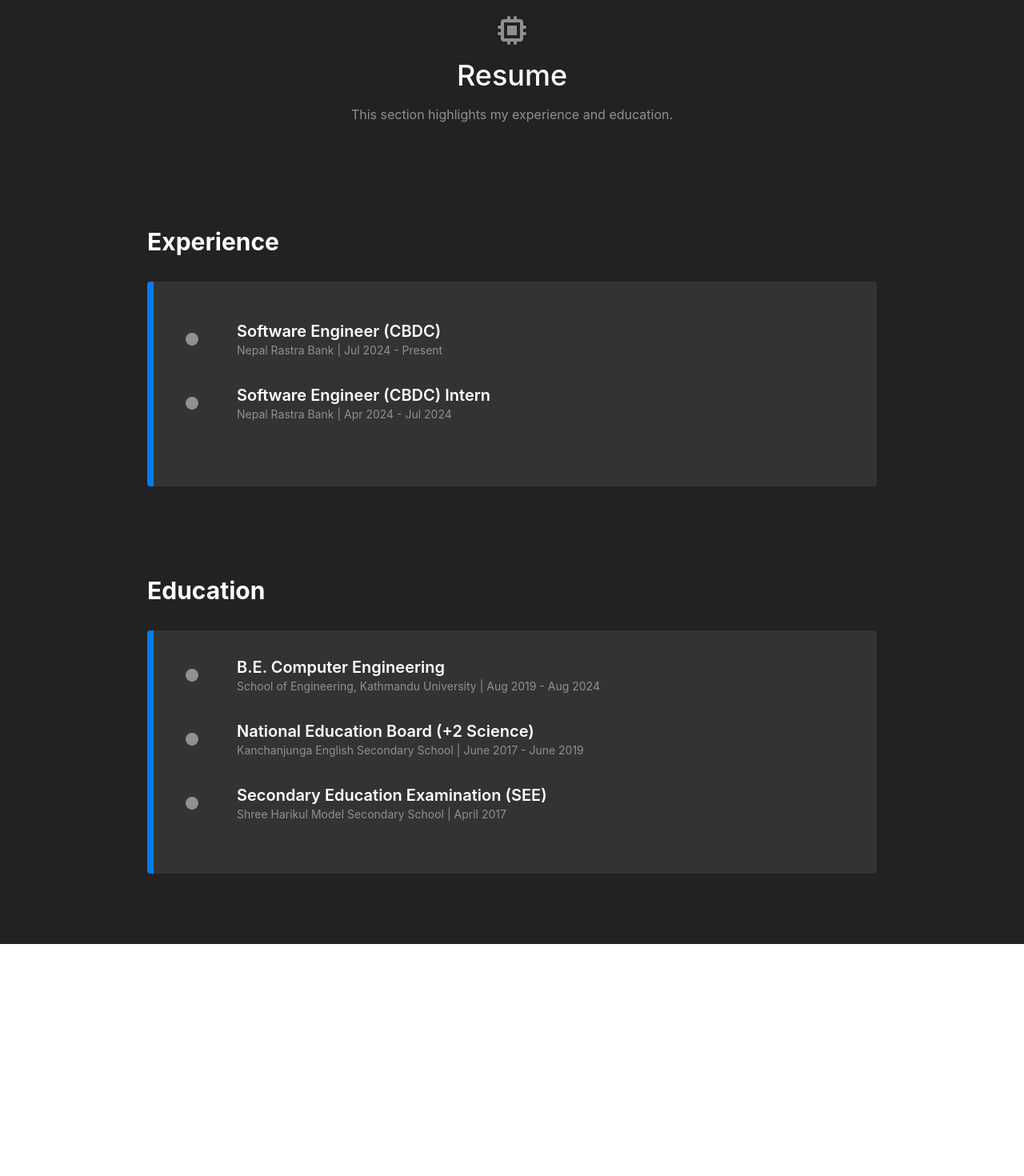
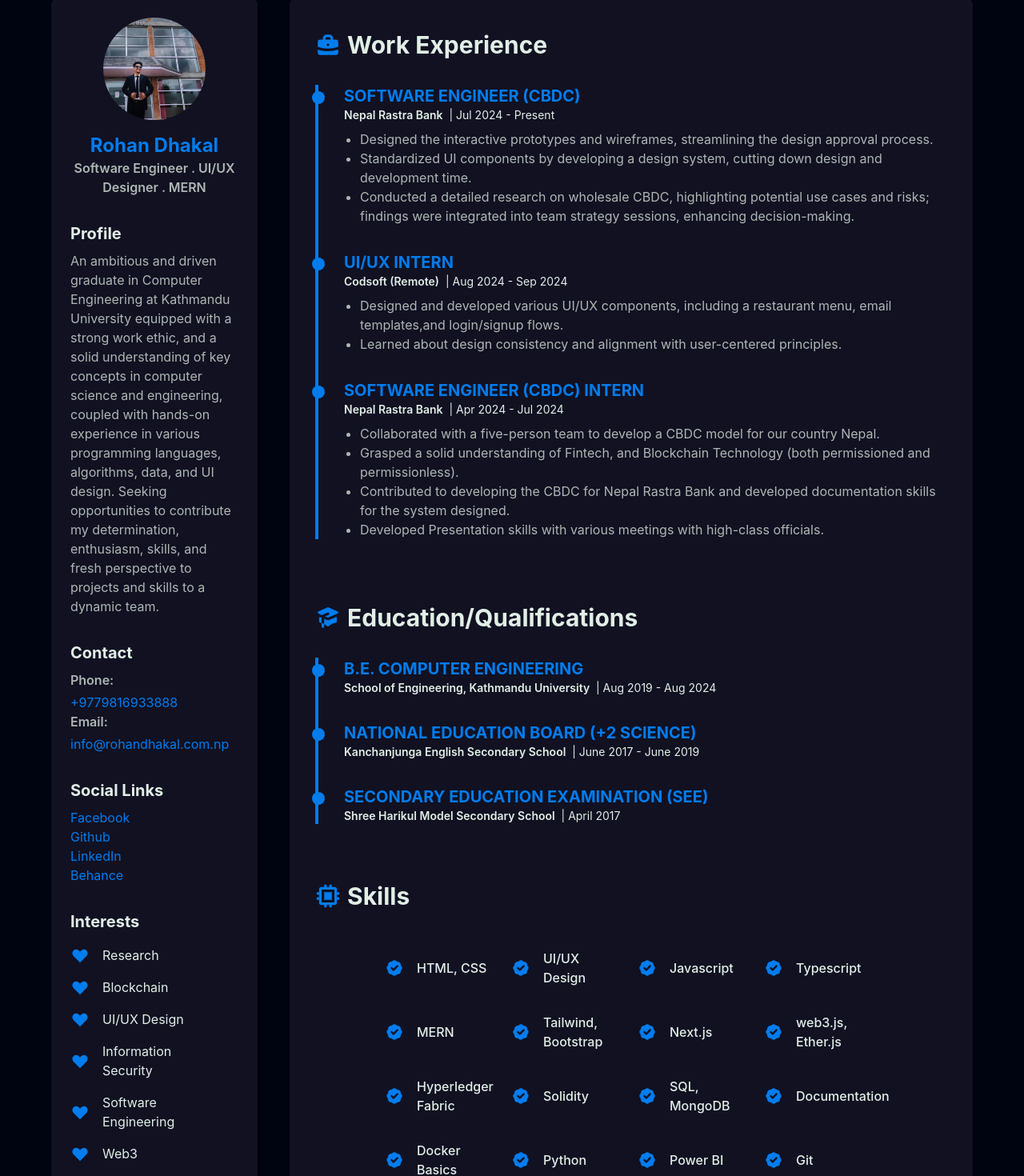
Before and after one commit to fearalert/portfolio_website, a React (Create React App) app: page /resume in a window 1280 px wide. Shown: the part 118-1588 px from the top of the page at 80% size. Before the commit the page ends 1298 px from the top, so only its background shows below. Built offline with nearby package versions, Linux system fonts and the light colour scheme.

Commit message:
modified the resume section, given clean look to it

```diff
--- a/src/components/data/Data.js
+++ b/src/components/data/Data.js
@@ -91,12 +91,11 @@ export const projects = [
   ];
 
 export const skills = [
- 'HTML, CSS', 'UI/UX Design', 'Graphic Design', 'Javascript', 'Typescript', 'MERN',
- 'Next.js', 'web3.js, Ether.js', 'Hyperledger Fabric', 'Solidity', 'SQL, MongoDB' , 'Documentation', 'Docker Basics',
- 'Git', 'Figma, Canva', 'Adobe Illustrator', 'SPSS Data Analysis', 'Flutter & Firebase', 'Teamwork & Leadership', 'Problem-Solving'
+ 'HTML, CSS', 'UI/UX Design', 'Javascript', 'Typescript', 'MERN', 'Tailwind, Bootstrap',
+ 'Next.js', 'web3.js, Ether.js', 'Hyperledger Fabric', 'Solidity', 'SQL, MongoDB' , 'Documentation', 'Docker Basics', 'Python', 'Power BI',
+ 'Git', 'Figma, Canva', 'Adobe Illustrator', 'SPSS Data Analysis', 'Flutter & Firebase', 'Teamwork, Leadership', 'Problem-Solving', 'Presentation'
 ];
 
 export const interests = [
-  'Research', 'Blockchain', 'UI/UX Design',
-   'Information Security', 'Software Engineering', 'web3', 'MERN Stack'
+  'Research', 'Blockchain', 'UI/UX Design', 'Information Security', 'Software Engineering', 'Web3', 'MERN Stack', 'Software Engineering'
 ];
--- a/src/components/data/Experience.js
+++ b/src/components/data/Experience.js
@@ -1,24 +1,32 @@
 export const experience = [
     {
       title: "Software Engineer (CBDC)",
-      position: "Nepal Rastra Bank",
+      company: "Nepal Rastra Bank",
       period: "Jul 2024 - Present",
+      "details": [
+      "Designed the interactive prototypes and wireframes, streamlining the design approval process.",
+      "Standardized UI components by developing a design system, cutting down design and development time.",
+      "Conducted a detailed research on wholesale CBDC, highlighting potential use cases and risks; findings were integrated into team strategy sessions, enhancing decision-making."
+    ]
+    },
+    {
+      title: "UI/UX Intern",
+      company: "Codsoft (Remote)",
+      period: "Aug 2024 - Sep 2024",
       details: [
-        // "Improvised the existing system performance by 10%",
-        // "Conducted security assessments and implemented robust cryptographic solutions to safeguard the digital currency.",
-        // "Monitored and analyzed the performance of the CBDC system, making necessary improvements to enhance efficiency.",
-        // "Presented project demo of the prototype to a division head and executive director of our concerned department.",
+        "Designed and developed various UI/UX components, including a restaurant menu, email templates,and login/signup flows.",
+        "Learned about design consistency and alignment with user-centered principles.",
       ],
     },
     {
       title: "Software Engineer (CBDC) Intern",
-      position: "Nepal Rastra Bank",
+      company: "Nepal Rastra Bank",
       period: "Apr 2024 - Jul 2024",
       details: [
-        // "Collaborated with a five-person team to develop a CBDC model for our country Nepal.",
-        // "Grasped a solid understanding of Fintech, and Blockchain Technology (both permissioned and permissionless).",
-        // "Contributed to developing the CBDC for Nepal Rastra Bank and developed documentation skills for the system designed.",
-        // "Developed Presentation skills with various meetings with high-class officials.",
+        "Collaborated with a five-person team to develop a CBDC model for our country Nepal.",
+        "Grasped a solid understanding of Fintech, and Blockchain Technology (both permissioned and permissionless).",
+        "Contributed to developing the CBDC for Nepal Rastra Bank and developed documentation skills for the system designed.",
+        "Developed Presentation skills with various meetings with high-class officials.",
       ],
     },
   ];
--- a/src/components/education/Education.jsx
+++ b/src/components/education/Education.jsx
@@ -1,23 +1,37 @@
 import React from "react";
 import { education } from "../data/Experience";
-import TimelineItem from "../TimelineItem";
+import { AcademicCapIcon } from "@heroicons/react/solid";
+
 export const EducationSection = () => {
   return (
-    <section className="text-white py-12">
-    <div className="container mx-auto px-6">
-      <h2 className="text-3xl font-bold mb-8 text-white">Education</h2>
-      <div className="border-l-8 border-dodger-blue bg-button-gray px-10 py-8 rounded">
-        {education.map((edu, index) => (
-            <TimelineItem
-              key={index}
-              title={edu.degree}
-              position={edu.institution}
-              period={edu.period}
-              // details={edu.details}
-            />
+    <section className="text-white py-4">
+      <div className="container mx-auto px-6">
+        <div className="flex items-center mb-8">
+          <AcademicCapIcon className="w-8 h-8 text-dodger-blue mr-2" />
+          <h2 className="text-3xl font-bold text-white">Education/Qualifications</h2>
+        </div>
+
+        <div className="relative border-l-4 border-dodger-blue pl-8">
+          {education.map((edu, index) => (
+            <div key={index} className="mb-8 relative">
+              <span className="absolute w-4 h-4 bg-dodger-blue rounded-full -left-10 top-2"></span>
+
+              <div>
+                <h3 className="text-xl font-bold text-dodger-blue uppercase">
+                  {edu.degree}
+                </h3>
+                <p className="text-sm text-white mb-2">
+                  <span className="font-semibold">{edu.institution}</span> &nbsp;|&nbsp;
+                  <span>{edu.period}</span>
+                </p>
+                <p className="text-white-gray">{edu.details}</p>
+              </div>
+            </div>
           ))}
         </div>
       </div>
     </section>
   );
 };
+
+export default EducationSection;
--- a/src/components/experience/Experience.jsx
+++ b/src/components/experience/Experience.jsx
@@ -1,21 +1,36 @@
 import React from "react";
 import { experience } from "../data/Experience";
-import TimelineItem from "../TimelineItem";
+import { BriefcaseIcon } from "@heroicons/react/solid";
 
-export const ExperienceSection = () => {
+const ExperienceSection = () => {
   return (
-    <section className="text-white py-12">
+    <section className="text-white py-8">
       <div className="container mx-auto px-6">
-        <h2 className="text-3xl font-bold mb-8 text-white">Experience</h2>
-        <div className="border-l-8 border-dodger-blue bg-button-gray px-10 py-12 rounded">
+        <div className="flex items-center mb-8">
+          <BriefcaseIcon className="w-8 h-8 text-dodger-blue mr-2" />
+          <h2 className="text-3xl font-bold text-white">Work Experience</h2>
+        </div>
+
+        <div className="relative border-l-4 border-dodger-blue pl-8">
           {experience.map((job, index) => (
-            <TimelineItem
-              key={index}
-              title={job.title}
-              position={job.position}
-              period={job.period}
-              details={job.details}
-            />
+            <div key={index} className="mb-8 relative">
+              <span className="absolute w-4 h-4 bg-dodger-blue rounded-full -left-10 top-2"></span>
+
+              <div>
+                <h3 className="text-xl font-bold text-dodger-blue uppercase">
+                  {job.title}
+                </h3>
+                <p className="text-sm text-white mb-2">
+                  <span className="font-semibold">{job.company}</span> &nbsp;|&nbsp;
+                  <span>{job.period}</span>
+                </p>
+                <ul className="list-disc ml-5 text-white-gray">
+                  {job.details.map((detail, idx) => (
+                    <li key={idx}>{detail}</li>
+                  ))}
+                </ul>
+              </div>
+            </div>
           ))}
         </div>
       </div>
--- a/src/components/resume/Resume.jsx
+++ b/src/components/resume/Resume.jsx
@@ -1,26 +1,111 @@
-import React from "react";
-import { EducationSection } from "../education/Education";
-import ExperienceSection from "../experience/Experience";
-import { ChipIcon } from "@heroicons/react/solid";
+import React from 'react';
+import ExperienceSection from '../experience/Experience.jsx';
+import EducationSection from '../education/Education.jsx';
+import SkillsInterests from './SkillsandInterests.jsx';
+import { interests } from "../data/Data";
+import { HeartIcon } from '@heroicons/react/solid';
 
-export default function Resume() {
+function Profile() {
   return (
-    <section id="resume" className="text-white-gray bg-background-black body-font">
-      <div className="container px-5 py-10 mx-auto text-start lg:px-40">
-        <div className="text-center mb-20">
-          <ChipIcon className="w-10 inline-block mb-4 text-white-gray" />
-          <h1 className="sm:text-4xl text-3xl font-medium title-font text-white mb-4">
-            Resume
-          </h1>
-          <p className="text-base leading-relaxed xl:w-2/4 lg:w-3/4 mx-auto">
-            This section highlights my experience and education.
-          </p>
+    <div className="bg-background-black text-white min-h-screen p-5">
+      <div className="max-w-6xl mx-auto grid lg:grid-cols-4 gap-10">
+        <div className="lg:col-span-1 bg-button-gray p-6 rounded-lg shadow-md">
+          <div className="text-center">
+            <img
+              className="w-32 h-32 rounded-full mx-auto"
+              src={require("../assets/myimage.jpg")}
+              alt="Profile"
+            />
+            <h2 className="text-2xl font-bold mt-4 text-dodger-blue">Rohan Dhakal</h2>
+            <p className="text-white-gray font-semibold">Software Engineer . UI/UX Designer . MERN</p>
+          </div>
+
+          <div className="mt-8">
+            <h3 className="text-xl font-bold text-white mb-2">Profile</h3>
+            <p className="text-white-gray">
+            An ambitious and driven graduate in Computer Engineering at Kathmandu University
+            equipped with a strong work ethic, and a solid understanding of key concepts in computer science
+            and engineering, coupled with hands-on experience in various programming languages, algorithms, data,
+            and UI design. Seeking opportunities to contribute my determination, enthusiasm, skills,
+            and fresh perspective to projects and skills to a dynamic team.
+            </p>
+          </div>
+
+          <div className="mt-8">
+            <h3 className="text-xl font-bold text-white mb-2">Contact</h3>
+            <div className="flex flex-col gap-1 flex-wrap">
+              <p className="text-white-gray font-semibold">Phone:</p>
+              <p className="text-dodger-blue">+9779816933888</p>
+            </div>
+            <div className="flex flex-col gap-1 flex-wrap">
+              <p className="text-white-gray font-semibold">Email:</p>
+              <p className="text-dodger-blue">info@rohandhakal.com.np</p>
+            </div>
+          </div>
+
+          <div className="mt-8">
+          <h3 className="text-xl font-bold text-white mb-2">Social Links</h3>
+            <div className="flex flex-col">
+              <a
+                href="https://www.facebook.com/dhakal.rohan/"
+                target="_blank"
+                className="text-dodger-blue hover:text-white-gray hover:underline"
+                rel="noreferrer"
+              >
+                Facebook
+              </a>
+              <a
+                href="https://github.com/fearalert"
+                target="_blank"
+                className="text-dodger-blue hover:text-white-gray hover:underline"
+                rel="noreferrer"
+              >
+                Github
+              </a>
+              <a
+                href="https://www.linkedin.com/in/dhakalrohan/"
+                target="_blank"
+                className="text-dodger-blue hover:text-white-gray hover:underline"
+                rel="noreferrer"
+              >
+                LinkedIn
+              </a>
+              <a
+                href="https://www.behance.net/rohandhakal2"
+                target="_blank"
+                className="text-dodger-blue hover:text-white-gray hover:underline"
+                rel="noreferrer"
+              >
+                Behance
+              </a>
+            </div>
+          </div>
+
+        <div className="mt-8">
+          <h3 className="text-xl font-bold text-white mb-2">Interests</h3>
+            <div className="flex flex-col lg:w-4/5">
+              {interests.map((interest) => (
+                <div key={interest} className="flex flex-col">
+                    <div className="flex flex-row py-2 w-auto h-full items-center">
+                      <HeartIcon className="text-dodger-blue w-6 h-6 flex-shrink-0 mr-4" />
+                      <span className="title-font text-md text-white">
+                        {interest}
+                  </span>
+              </div>
+                </div>
+              ))}
+            </div>
+          </div>
         </div>
-        <div className="flex flex-col bg-background-black gap-4">
+
+        <div className="lg:col-span-3 bg-button-gray p-2 rounded-lg shadow-md">
           <ExperienceSection />
           <EducationSection />
+          <SkillsInterests />
         </div>
       </div>
-    </section>
+    </div>
   );
 }
+
+export default Profile;
--- /dev/null
+++ b/src/components/resume/SkillsandInterests.jsx
@@ -0,0 +1,51 @@
+import { BadgeCheckIcon, ChipIcon } from "@heroicons/react/solid";
+import React from "react";
+import { skills } from "../data/Data";
+
+export default function SkillsInterests() {
+  return (
+    <>
+    <section id="skills">
+    <div className="container mx-auto p-6">
+        <div className="flex items-center mb-8">
+          <ChipIcon className="w-8 h-8 text-dodger-blue mr-2" />
+          <h2 className="text-3xl font-bold text-white">Skills</h2>
+        </div>
+
+        <div className="flex flex-wrap lg:w-4/5 sm:mx-auto sm:mb-2">
+          {skills.map((skill) => (
+            <div key={skill} className="p-2 sm:w-1/4 w-full">
+                <div className="flex flex-row py-2 w-auto h-full items-center">
+                  <BadgeCheckIcon className="text-dodger-blue w-6 h-6 flex-shrink-0 mr-4" />
+                  <span className="title-font font-medium text-white pr-2">
+                    {skill}
+                  </span>
+              </div>
+            </div>
+          ))}
+        </div>
+      </div>
+{/*
+    <div className="container mx-auto px-6 mt-10">
+        <div className="flex items-center mb-8">
+          <HeartIcon className="w-8 h-8 text-dodger-blue mr-2" />
+          <h2 className="text-3xl font-bold text-white">Interests</h2>
+        </div>
+
+        <div className="flex flex-wrap lg:w-4/5 sm:mx-auto sm:mb-2 -mx-2">
+          {interests.map((interest) => (
+            <div key={interest} className="p-2 sm:w-1/4 w-full">
+              <div className="flex flex-row p-4 w-auto h-full items-center">
+                <ChipIcon className="text-dodger-blue w-6 h-6 flex-shrink-0 mr-4" />
+                <span className="title-font font-medium text-white pr-2">
+                  {interest}
+                </span>
+              </div>
+            </div>
+          ))}
+        </div>
+      </div> */}
+    </section>
+    </>
+  );
+}
--- a/src/components/skills/Skills.jsx
+++ b/src/components/skills/Skills.jsx
@@ -3,7 +3,7 @@ import React from "react";
 import { skills } from "../data/Data";
 import Interests from "./Interests";
 
-export default function Skills() {
+export default function SkillsSection() {
   return (
     <>
     <section id="skills">
--- a/tailwind.config.js
+++ b/tailwind.config.js
@@ -6,10 +6,11 @@ module.exports = {
   theme: {
     colors: {
       'dodger-blue': '#007CED',
-      'button-gray': '#333333',
-      'background-black': '#222222',
-      'white': '#ffffff',
-      'white-gray' : '#909090',
+      'button-gray': '#111122',
+      'background-black': '#000411',
+      'white': '#E1EFE6',
+      'white-gray' : '#AEB7B3',
+      'dark-gray' : '#4F5451',
       'red': '#ff0000'
     },
     extend: {},
```
Also changed, not shown: 1 other file (tests, documents, lock files or other folders).
